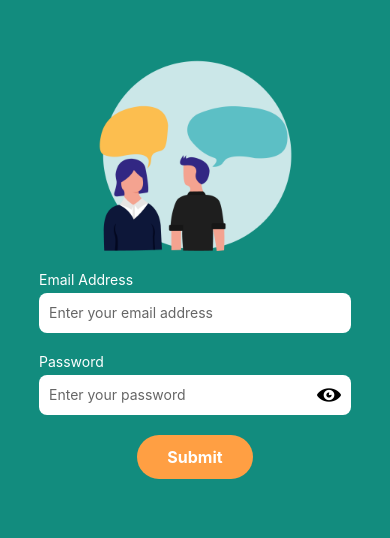
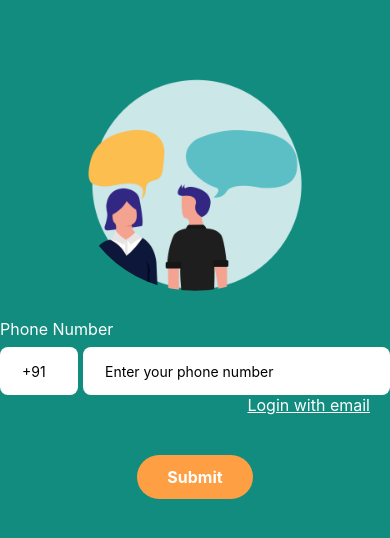
Before and after one commit to harshit-1245/talkie, a React Native app in the folder takie/: screen /Mobile in a window 390 px wide. Shown: the part 150-688 px from the top of the page. Built offline with nearby package versions, Linux system fonts and the light colour scheme.

Commit message:
added phone number login

```diff
--- a/takie/navigation/index.js
+++ b/takie/navigation/index.js
@@ -11,6 +11,7 @@ import CallScreen from "../screens/CallScreen";
 import ChatScreen from "../screens/ChatScreen";
 import ChatWithUser from "../screens/ChatWithUser";
 import LoginScreen from "../screens/LoginScreen";
+import MobileScreen from "../screens/MobileScreen";
 
 
 const Tab = createMaterialTopTabNavigator();
@@ -52,6 +53,7 @@ function MyTabs() {
       </Stack.Screen>
       <Stack.Screen name="Login" component={LoginScreen} options={{ headerShown: false }}/>
       <Stack.Screen name="Chatting" component={ChatWithUser} />
+      <Stack.Screen name="Mobile" component={MobileScreen} options={{headerShown:false}}/>
     </Stack.Navigator>
   );
 }
--- a/takie/screens/LoginScreen.js
+++ b/takie/screens/LoginScreen.js
@@ -1,9 +1,11 @@
-import { Animated, Easing, Image, KeyboardAvoidingView, Platform, SafeAreaView, StyleSheet, Text, TextInput, TouchableOpacity, View } from 'react-native';
+import { Animated, Easing, Image, KeyboardAvoidingView, Platform, Pressable, SafeAreaView, StyleSheet, Text, TextInput, TouchableOpacity, View } from 'react-native';
 import React, { useRef, useState } from 'react';
 import { useForm, Controller } from 'react-hook-form';
 import { Entypo, Ionicons } from '@expo/vector-icons';
+import { useNavigation } from "@react-navigation/native";
 
 const LoginScreen = () => {
+    const navigation=useNavigation()
     const {
         control,
         handleSubmit,
@@ -89,7 +91,13 @@ const LoginScreen = () => {
         </TouchableOpacity>
     </View>
     {errors.password && <Text style={styles.errorText}>{errors.password.message}</Text>}
+    <Pressable onPress={() => navigation.navigate("Mobile")} style={{marginLeft:150}}>
+    <Text style={styles.loginWithPhoneText}>Login with Phone</Text>
+</Pressable>
 </View>
+
+
+
                 <Animated.View style={[styles.submitButtonContainer, { transform: [{ translateY }] }]}>
                     <TouchableOpacity
                         style={styles.submitButton}
@@ -174,6 +182,12 @@ const styles = StyleSheet.create({
         width: 20, // Adjust the width of the loading image
         height: 20, // Adjust the height of the loading image
     },
+    loginWithPhoneText: {
+        color: '#ffffff',
+        fontSize: 16,
+        textDecorationLine: 'underline',
+
+    },
 });
 
 export default LoginScreen;
--- /dev/null
+++ b/takie/screens/MobileScreen.js
@@ -0,0 +1,153 @@
+import { Animated, Easing, Image, Pressable, SafeAreaView, StyleSheet, Text, TextInput, View } from 'react-native'
+import React, { useState } from 'react'
+import { useNavigation } from "@react-navigation/native";
+
+const MobileScreen = () => {
+    const navigation = useNavigation();
+    const [countryCode, setCountryCode] = useState("+91");
+    const [phoneNumber, setPhoneNumber] = useState('');
+    const [isLoading, setIsLoading] = useState(false);
+
+    const [animatedValue] = useState(new Animated.Value(0));
+
+    const animateButton = () => {
+        Animated.timing(animatedValue, {
+            toValue: 1,
+            duration: 300,
+            easing: Easing.ease,
+            useNativeDriver: true,
+        }).start();
+    };
+
+    const onSubmit = async () => {
+        setIsLoading(true);
+        animateButton();
+        // Simulate loading
+        setTimeout(() => {
+            setIsLoading(false);
+        }, 2000);
+        console.log(phoneNumber); // Log the phone number
+    };
+
+    const translateY = animatedValue.interpolate({
+        inputRange: [0, 1],
+        outputRange: [0, 20],
+    });
+
+    return (
+        <SafeAreaView style={styles.container}>
+            <Image
+                source={require("../assets/login.png")}
+                style={styles.profileImage}
+            />
+
+            <View style={{ marginBottom: 12 }}>
+                <Text style={styles.labelText}>Phone Number</Text>
+                <View style={styles.phoneInputContainer}>
+                    <TextInput
+                        placeholder="+91"
+                        placeholderTextColor={'black'}
+                        keyboardType="numeric"
+                        style={[styles.inputField, styles.countryCodeInput]}
+                        value={countryCode}
+                        onChangeText={(text) => setCountryCode(text)}
+                    />
+                    <TextInput
+                        placeholder="Enter your phone number"
+                        placeholderTextColor={'black'}
+                        keyboardType="numeric"
+                        style={[styles.inputField, styles.phoneNumberInput]}
+                        value={phoneNumber}
+                        onChangeText={(text) => setPhoneNumber(text)}
+                    />
+                </View>
+                <Pressable onPress={() => navigation.navigate("Login")}>
+                    <Text style={styles.loginWithEmailText}>Login with email</Text>
+                </Pressable>
+            </View>
+
+            <Animated.View style={[styles.sendOtpButton, styles.submitButton, { transform: [{ translateY }] }]}>
+                <Pressable onPress={() => onSubmit()}>
+                    {isLoading ? (
+                        <Image source={require("../assets/loading.gif")} style={styles.loadingImage} />
+                    ) : (
+                        <Text style={styles.submitButtonText}>Submit</Text>
+                    )}
+                </Pressable>
+            </Animated.View>
+        </SafeAreaView>
+    )
+}
+
+export default MobileScreen
+
+const styles = StyleSheet.create({
+    container: {
+        flex: 1,
+        backgroundColor: '#128C7E',
+        justifyContent: 'center',
+        alignItems: 'center',
+        padding: 16,
+    },
+    profileImage: {
+        width: 250,
+        height: 250,
+        marginBottom: 20,
+        borderRadius: 125, // Half of the width and height to make it round
+    },
+    labelText: {
+        fontSize: 16,
+        fontWeight: '400',
+        marginVertical: 8,
+        color: 'white',
+    },
+    inputField: {
+        height: 48,
+        borderRadius: 8,
+        paddingLeft: 22,
+        marginBottom: 0,
+        backgroundColor: 'white',
+    },
+    phoneInputContainer: {
+        flexDirection: 'row',
+        alignItems: 'center',
+        width: '100%',
+    },
+    countryCodeInput: {
+        width: '20%',
+        marginRight: 5,
+    },
+    phoneNumberInput: {
+        flex: 1,
+    },
+    loginWithEmailText: {
+        fontSize: 16,
+        color: 'white',
+        alignSelf: 'flex-end',
+        marginBottom: 10,
+        paddingRight: 20,
+        textDecorationLine: 'underline',
+    },
+    sendOtpButton: {
+        marginTop: 18,
+        marginBottom: 4,
+        backgroundColor: '#ff9f43',
+        paddingVertical: 12,
+        paddingHorizontal: 30,
+        borderRadius: 30,
+    },
+    submitButton: {
+        marginTop: 18,
+        marginBottom: 4,
+    },
+    submitButtonText: {
+        color: 'white',
+        fontWeight: 'bold',
+        fontSize: 16,
+        textAlign: 'center',
+    },
+    loadingImage: {
+        width: 20,
+        height: 20,
+    },
+});
```
Lines whose indentation alone changed are shown as unchanged.
